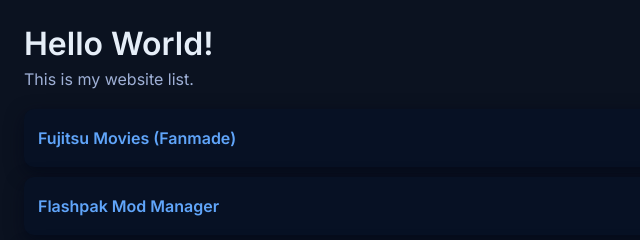
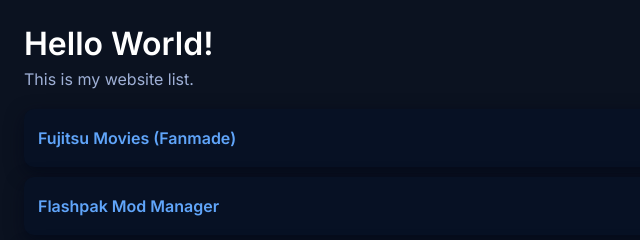
Before and after one commit to Crepank/nataliakeniganti.github.io, a plain HTML site: page index.html in a window 1280 px wide. Both pictures are taken after a click on the button "Toggle dark mode". Shown: the top 240 px of the page, 0-640 px from the left. Drawn offline with Linux system fonts and the light colour scheme.

Commit message:
Fix dark mode h1 color to #ffffff

```diff
--- a/styles.css
+++ b/styles.css
@@ -54,7 +54,7 @@
 .toast.show{opacity:1;transform:translateY(0)}
 /* dark theme */
 body.dark{background:#0b1220;color:#e6eef8}
-body.dark h1{color:#e6eef8}
+body.dark h1{color:#ffffff}
 body.dark .site-list li{background:#071124;box-shadow:0 6px 18px rgba(2,6,23,0.6)}
 body.dark .subtitle, body.dark .note{color:#9fb0d6}
 body.dark h2, body.dark h3{color:#e6eef8}
```
